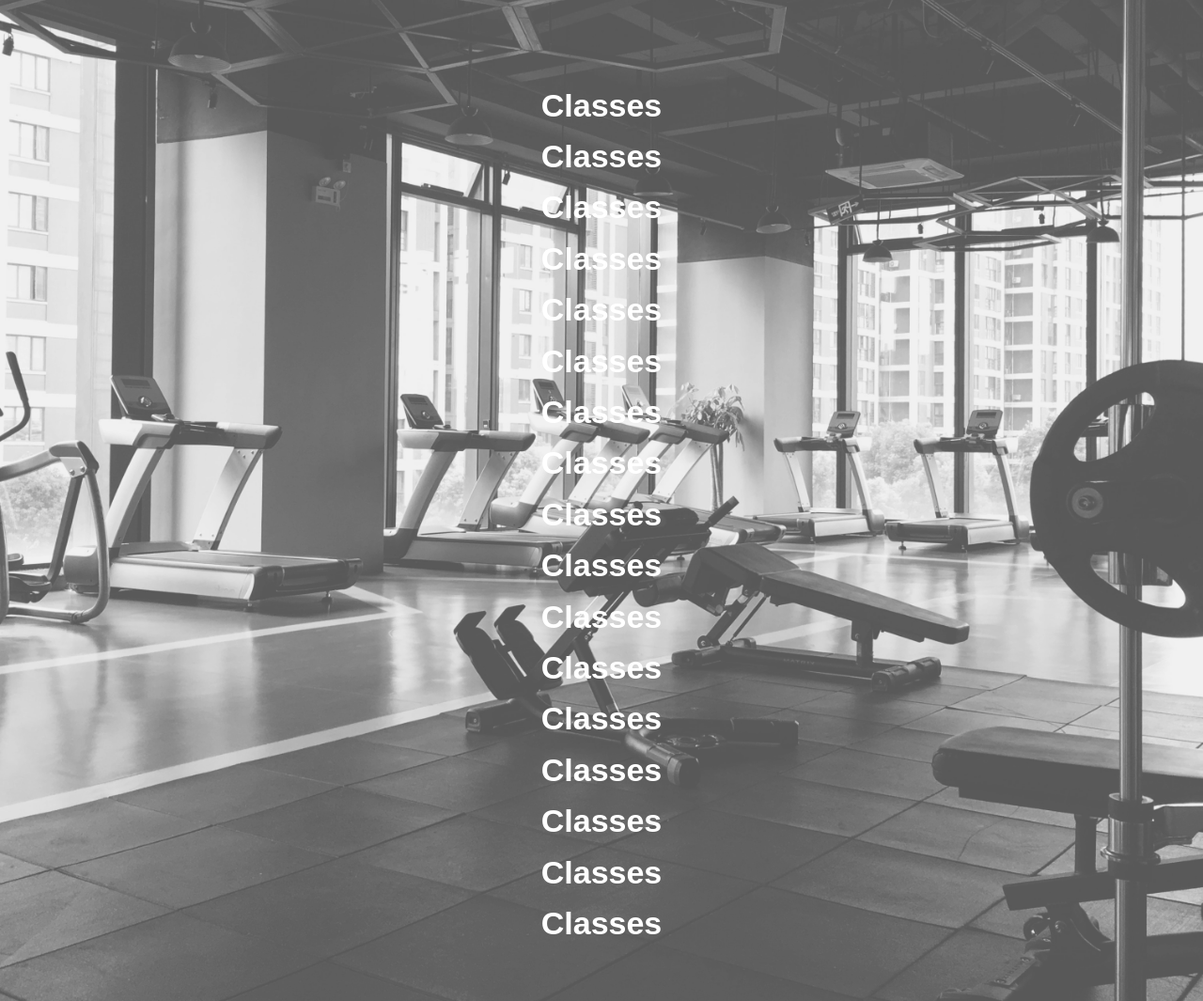
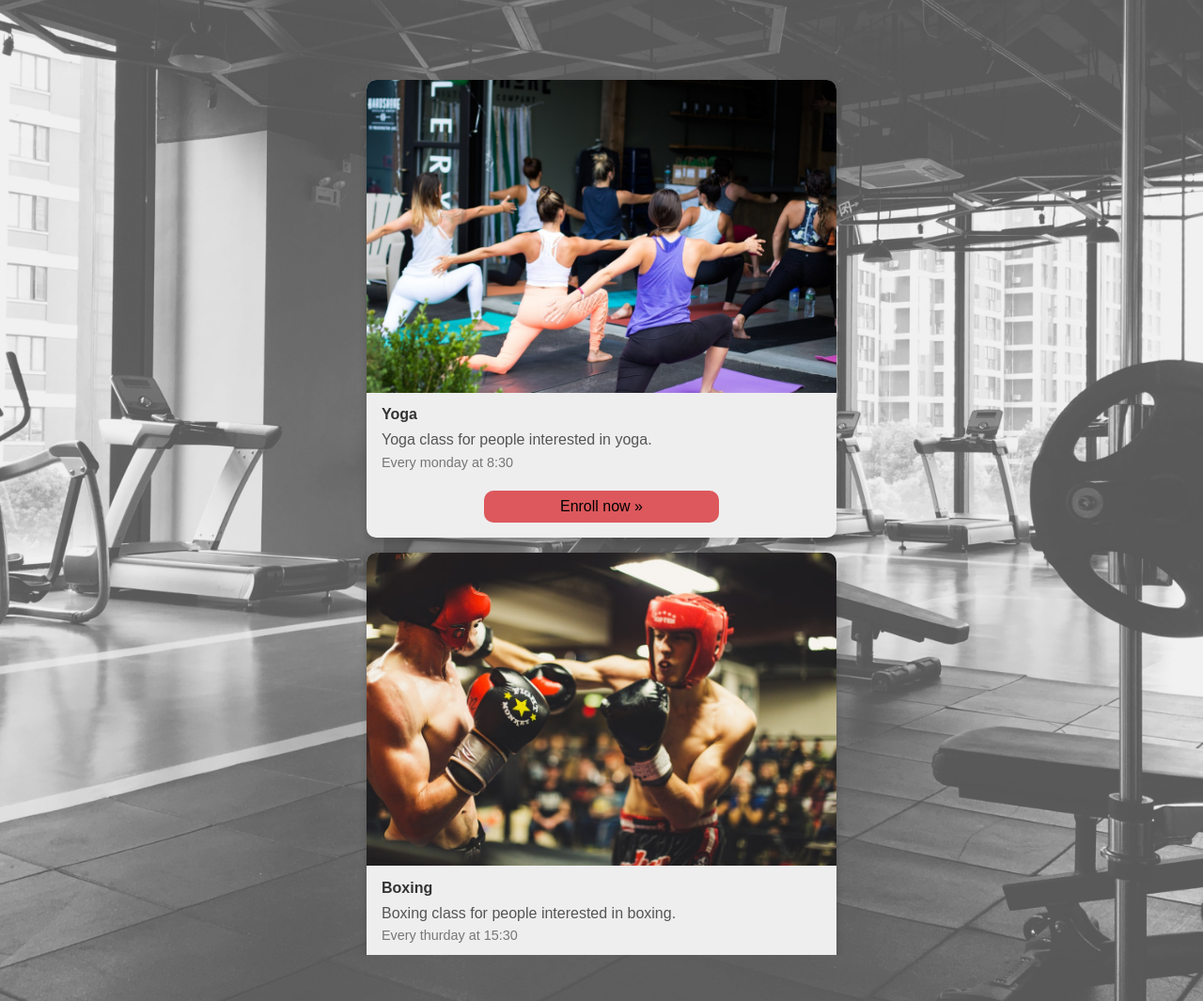
Before and after one commit to arthurcerveira/Royal-Fitness, a Flask app: page /classes in a window 1280 px wide. Shown: the part 150-1215 px from the top of the page at 94% size. Run offline with Flask 2, Linux system fonts and the light colour scheme.

Commit message:
Add routine and classes page

```diff
--- a/app/app.py
+++ b/app/app.py
@@ -1,6 +1,72 @@
 from flask import Flask, render_template, url_for
 
 app = Flask(__name__)
+
+members_data = {
+    "12352352": {
+        "name": "Brad Gibson",
+        "id": "12352352",
+        "picture": "https://randomuser.me/api/portraits/men/33.jpg",
+        "is_premium": False
+    },
+    "63546352": {
+        "name": "Vincent Fletcher",
+        "id": "63546352",
+        "picture": "https://randomuser.me/api/portraits/men/75.jpg",
+        "is_premium": True
+    }
+}
+
+routine_data = {
+    "12352352": {
+        "monday": [{
+            "name": "Bench Press",
+            "repetitions": 5,
+            "sets": 5,
+            "weight": 70,
+            "type": 'strenght'
+        }],
+        "tuesday": None,
+        "wednesday": [{
+            "name": "Bench Press",
+            "repetitions": 5,
+            "sets": 5,
+            "weight": 70,
+            "type": 'strenght'
+        },{
+            "name": "Treadmill",
+            "duration": 30,
+            "intensity": 8,
+            "type": 'cardio'
+        }],
+        "thursday": None,
+        "friday": None,
+        "saturday": None
+    },
+    "63546352": {
+        "name": "Vincent Fletcher",
+        "id": "63546352",
+        "picture": "https://randomuser.me/api/portraits/men/75.jpg",
+        "is_premium": True
+    }
+}
+
+classes_data = {
+    "1234": {
+        "name": "yoga",
+        "description": "Yoga class for people interested in yoga.",
+        "image": "yoga-class.jpeg",
+        "day": "monday",
+        "time": "8:30"
+    },
+    "4567": {
+        "name": "boxing",
+        "description": "Boxing class for people interested in boxing.",
+        "image": "boxing-class.jpeg",
+        "day": "thurday",
+        "time": "15:30"
+    }
+}
 
 @app.route('/')
 def landing_page():
@@ -8,30 +74,31 @@ def landing_page():
 
 @app.route('/members')
 def members():
-    members_data = [
-        ({
-            "name": "Arthur",
-            "id": "12352352",
-            "picture": "https://randomuser.me/api/portraits/men/33.jpg",
-            "is_premium": False
-        },
-        {
-            "name": "Alves",
-            "id": "63546352",
-            "picture": "https://randomuser.me/api/portraits/men/75.jpg",
-            "is_premium": True
-        })
-    ]
+    members_array = list()
+    member_tuple = list()
 
-    return render_template('members.html', members=members_data)
+    for member in members_data.values():
+        member_tuple.append(member)
 
-@app.route('/members/<id>')
-def member_workout(id=None):
-    if id == None:
+        if len(member_tuple) == 2:
+            members_array.append(member_tuple.copy())
+            member_tuple.clear()
+
+    return render_template('members.html', members=members_array)
+
+@app.route('/routine/<member_id>')
+def member_workout(member_id=None):
+    if member_id == None:
         return members()
 
-    return render_template('workout.html', id=id)
+    member = members_data[member_id]
+    routine = routine_data[member_id]
+
+    return render_template('routine.html', member=member, routine=routine)
 
 @app.route('/classes')
 def classes():
-    return render_template('classes.html')
+    return render_template('classes.html', classes=classes_data.values())
+
+if __name__ == '__main__':
+    app.run(debug=True)
--- a/app/static/style.css
+++ b/app/static/style.css
@@ -121,7 +121,7 @@ a {
   font-weight: 500;
   color: #000;
   padding: 12px 20px;
-  background-color: #ca4146;
+  background-color: #dd585c;
 
   margin: auto;
   margin-bottom: 5vh;
@@ -132,25 +132,24 @@ a {
 }
 
 .button:hover {
-  background-color: #db6165;
+  background-color: #eb6b6f;
 
   cursor: pointer;
 }
 
 .container {
   text-align: center;
-  /* max-width: 150vh; */
-  width: 85vw;
+  width: 87vw;
   max-height: 78vh;
-  /* height: fit-content; */
   margin: auto;
-  /* margin-bottom: 0; */
-  /* overflow: hidden; */
   padding: 1rem 1rem;
-  /* background-color: rgba(0, 0, 0, 0.7); */
 
   border-radius: 10px;
   overflow-y: scroll;
+}
+
+.container-black {
+  background-color: rgba(0, 0, 0, 0.7);
 }
 
 .container::-webkit-scrollbar {
@@ -186,8 +185,11 @@ h1 {
   transition: 0.3s;
   background-color: #eee;
   display: flex;
+  margin: auto;
   margin-bottom: 1rem;
   border-radius: 10px;
+
+  max-width: 500px;
 }
 
 /* Add some padding inside the card container */
@@ -205,10 +207,78 @@ h1 {
 
 .member-name {
   float: left;
+  font-size: 1rem;
 }
 
 .member-status {
   /* padding-top: 4rem; */
+  font-size: 1rem;
   color: #555;
   /* text-decoration: none; */
 }
+
+/* Routine */
+.card-routine {
+  background-color: #eee;
+  box-shadow: 0 4px 8px 0 rgba(0, 0, 0, 0.2);
+  transition: 0.3s;
+  margin: auto;
+
+  border-radius: 10px;
+  max-width: 500px;
+}
+
+.card-no-shadow {
+  box-shadow: none;
+  margin-bottom: 0;
+}
+
+.card-image-routine {
+  border-radius: 10px 0 0 0;
+}
+
+.day-routine {
+  font-size: 1rem;
+  line-height: 2.5rem;
+  background-color: #eee;
+}
+
+.day-routine:last-child {
+  border-radius: 0 0 10px 10px;
+}
+
+.exercise-routine {
+  line-height: 2rem;
+  background-color: #ddd;
+}
+
+/* Classes */
+.class-card {
+  display: block;
+}
+
+.class-image {
+  border-radius: 10px 10px 0 0;
+  width: 100%;
+  height: auto;
+}
+
+.class-description {
+  margin: 0;
+}
+
+.class-date {
+  margin: 0;
+  padding: 0;
+  color: #777;
+  font-size: 0.9rem;
+  font-weight: 100;
+}
+
+.class-button {
+  padding: 0.5rem;
+  width: 50%;
+  border: none;
+  margin: 1rem;
+  font-size: 1rem;
+}
--- a/app/templates/classes.html
+++ b/app/templates/classes.html
@@ -2,8 +2,19 @@
 
 {% block content %}
     <div class="container">
-        {% for i in range(30) %}
-        <h1>Classes</h1>
+        {% for class in classes %}
+        <!-- <div class="grid-2"> -->
+            <div class="card class-card">
+                <img src="{{ url_for('static', filename=class.image)}}" class="card-image class-image" alt="Avatar">
+                <div class="card-text">
+                <p><b class="member-name">{{class.name.capitalize()}}</b></p>
+                <br />
+                <p class="member-status class-description">{{class.description}}</p>
+                <!-- <br /> -->
+                <p class="class-date">Every {{class.day}} at {{class.time}}</p>
+                </div>
+                <button class="button class-button">Enroll now »</button>
+            </div>
         {% endfor %}
     </div>
 {% endblock content %}
--- a/app/templates/members.html
+++ b/app/templates/members.html
@@ -4,7 +4,7 @@
     <div class="container">
         {% for member in members %}
         <!-- <div class="grid-2"> -->
-        <a href="member/{{ member[0].id }}" class="link">
+        <a href="routine/{{ member[0].id }}" class="link">
             <div class="card">
                 <img src="{{ member[0].picture }}" class="card-image" alt="Avatar">
                 <div class="card-text">
@@ -18,13 +18,12 @@
                 </div>
             </div>
         </a>
-        <a href="member/{{ member[0].id }}" class="link">
+        <a href="routine/{{ member[1].id }}" class="link">
             <div class="card">
                 <img src="{{ member[1].picture }}" class="card-image" alt="Avatar">
                 <div class="card-text">
                 <p><b class="member-name">{{member[1].name}}</b></p>
                 <br />
-
                 {% if member[1].is_premium%}
                     <p class="member-status">Premium Member</p>
                 {% else %}
```
Also changed, not shown: app/templates/routine.html (added, +43 -0 lines), app/static/boxing-class.jpeg (added), app/static/yoga-class.jpeg (added).
